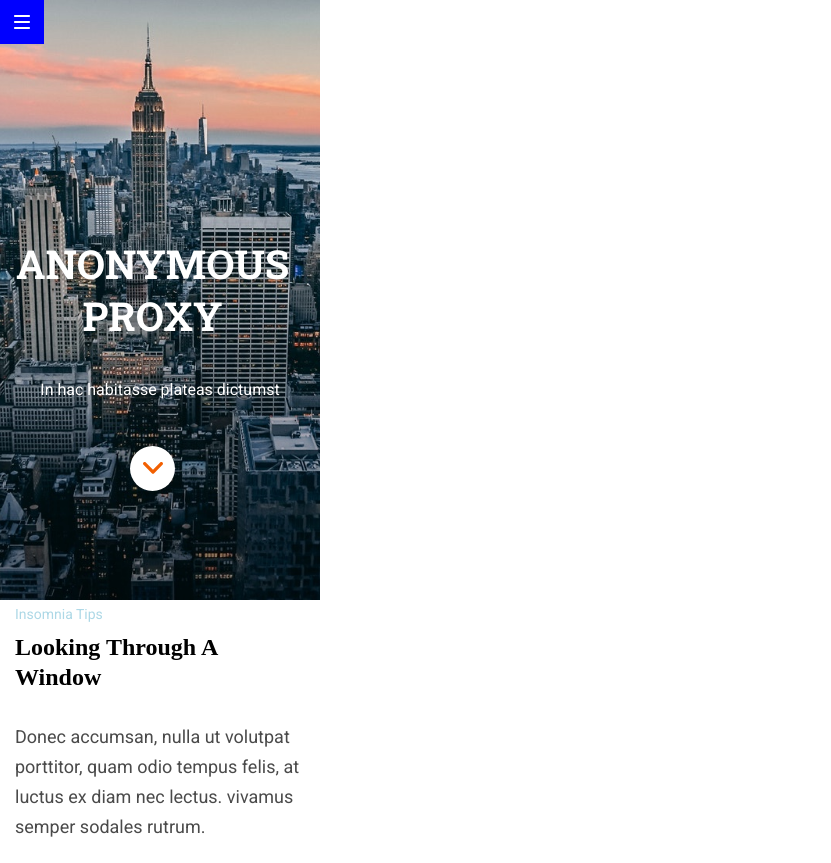
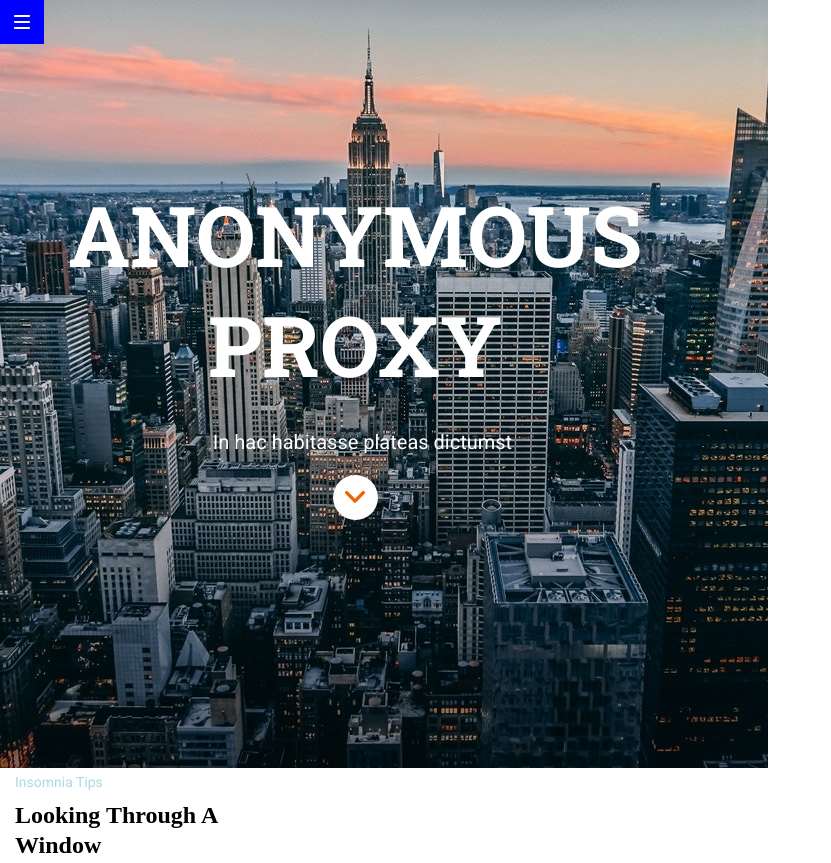
Before and after one commit to Adalab/modulo-1-evaluacion-final-lilymenal, a website: page docs/index.html in a window 1280 px wide. Shown: the top 863 px of the page, without its empty margins (0-831 px from the left). Drawn offline with Linux system fonts and the light colour scheme.

Commit message:
add starting media queries

```diff
--- a/docs/index.html
+++ b/docs/index.html
@@ -7,7 +7,7 @@
     <link rel="stylesheet" href="./assets/css/main.css"/>
     <link rel="preconnect" href="https://fonts.gstatic.com">
     <link href="https://fonts.googleapis.com/css2?family=Roboto&family=Roboto+Slab:wght@700&display=swap" rel="stylesheet"><body>
-  <body>
+  <body class="body__container">
     <header >
       <span id="home" class="home__id"></span>
       <div class="header__container">
--- a/src/scss/main.scss
+++ b/src/scss/main.scss
@@ -172,3 +172,21 @@
         border: black;
         color:#df188c;
     }
+
+    @media all and (min-width: 768px){
+        .header__container{
+            width: 768px;
+            height: 768px;
+        }
+        .header__text {
+            width: 710px;
+        }
+        .header__tittle {
+            font-size: 42px;
+        }
+        .header__paragraph {
+            width: 768px;
+            font-size: 20px;
+            padding-top: 50px;
+        }
+    }
```
Also changed, not shown: public/index.html (+1 -1 lines), src/html/index.html (+1 -1 lines), docs/assets/css/main.css, public/assets/css/main.css, 1 other file.
